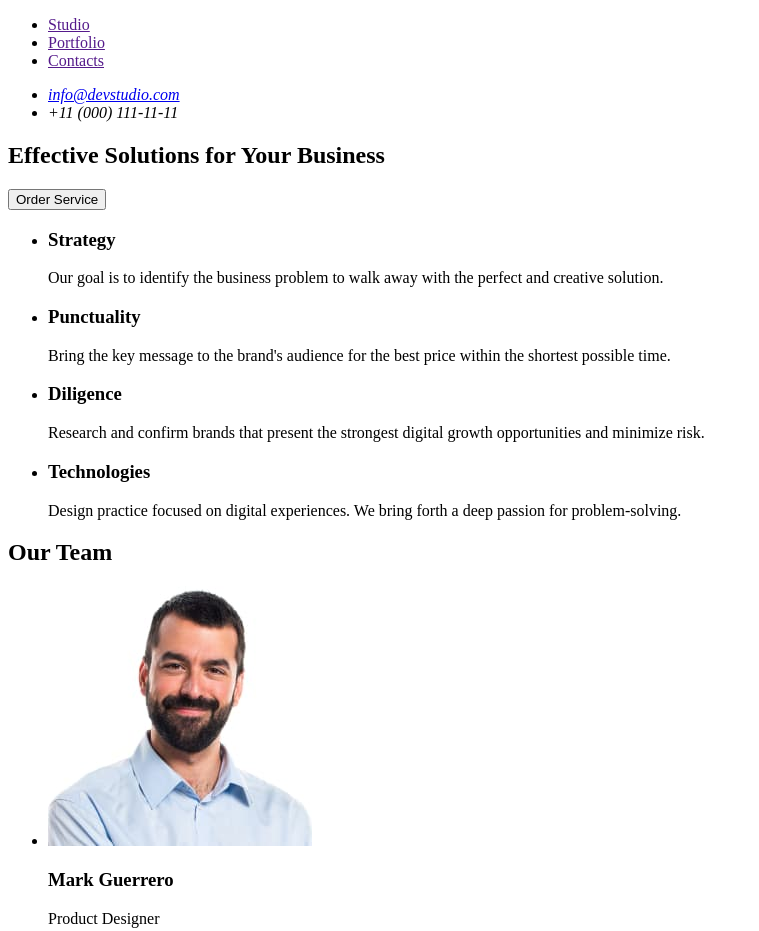
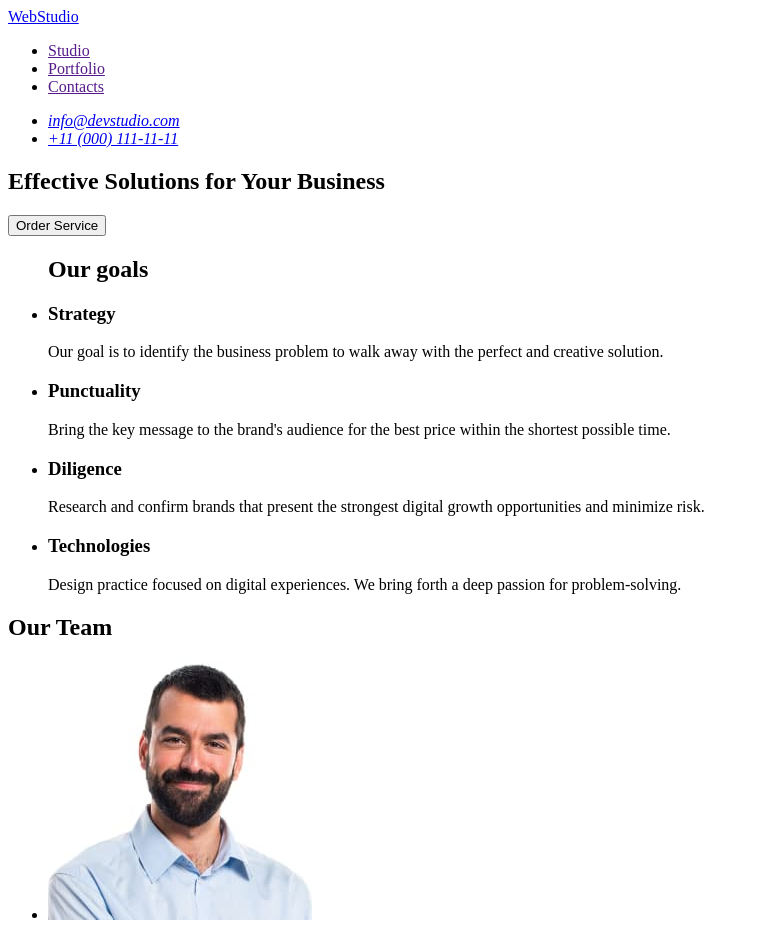
Before and after one commit to MaksymDom/goit-markup-hw-01, a plain HTML site: page index.html in a window 1280 px wide. Shown: the top 931 px of the page, without its empty margins (0-759 px from the left). Drawn offline with Linux system fonts and the light colour scheme.

Commit message:
homework1_2

```diff
--- a/index.html
+++ b/index.html
@@ -11,7 +11,7 @@
     <!-- header -->
     <header>
         <nav>
-            <a href="./index.html"> </a>
+            <a href="./index.html">WebStudio</a>
             <ul>
                 <li>
                     <a href="">Studio</a>
@@ -27,7 +27,7 @@
         <address>
             <ul>
                 <li><a href="mailto:info@devstudio.com">info@devstudio.com</a></li>
-                <li><a href="tel:+110001111111"></a>+11 (000) 111-11-11</li>
+                <li><a href="tel:+110001111111">+11 (000) 111-11-11</a></li>
             </ul>
         </address>
     </header>
@@ -41,6 +41,8 @@
         <!-- about -->
         <section>
             <ul>
+                <h2>Our goals
+                </h2>
                 <li>
                     <h3>Strategy</h3>
                     <p>Our goal is to identify the business
@@ -97,11 +99,9 @@
             </ul>
         </section>
     </main>
-
+    <!-- footer -->
     <footer>
-        <a href="./index.html">
-            <img src="./images/Logo.jpg" alt="WebStudio" width="156" height="24" />
-        </a>
+        <a href="./index.html">WebStudio</a>
         <p>Increase the flow of customers and sales for your business with digital
             marketing & growth solutions.
         </p>
```
